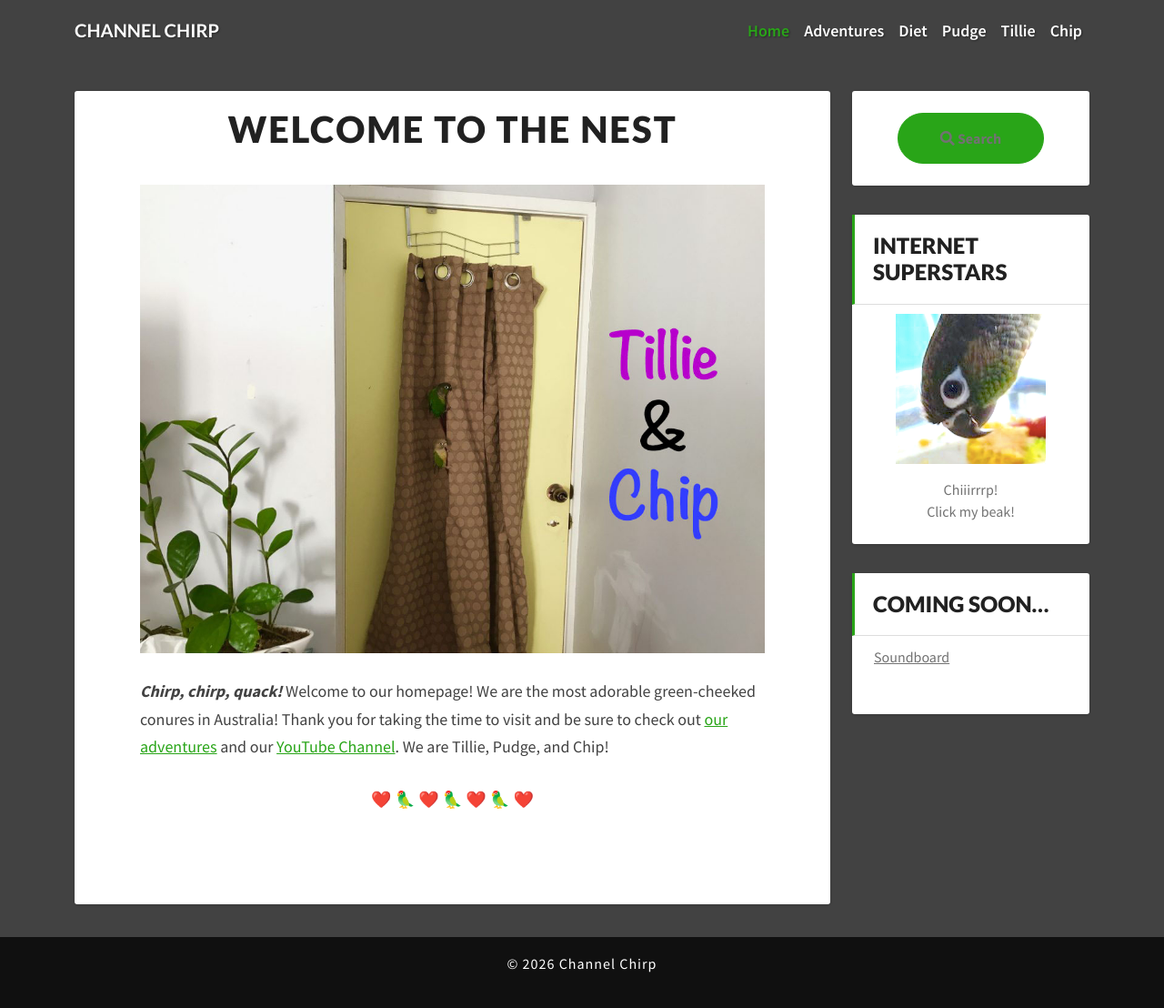
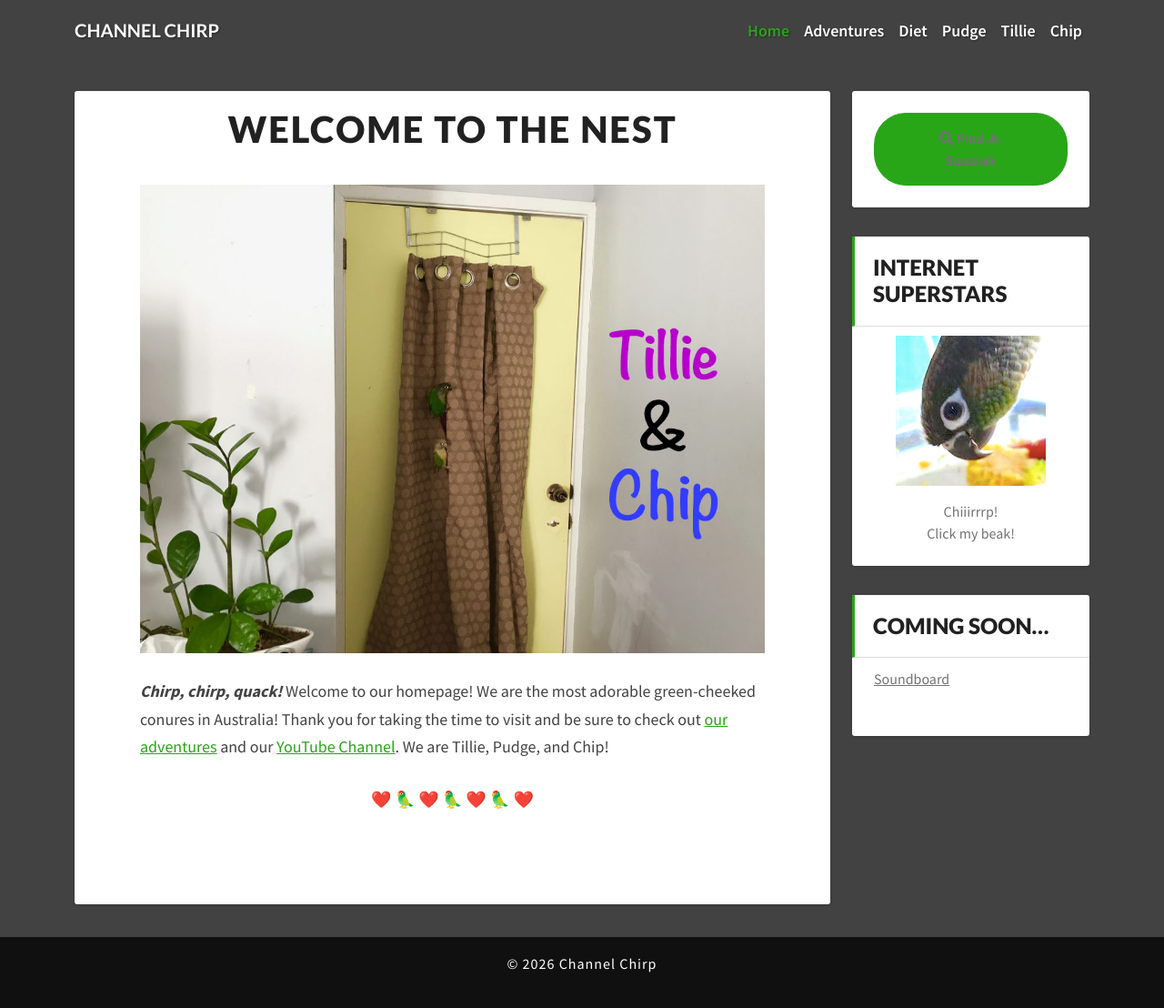
Before and after one commit to ChannelChirp/website, a Jekyll site: the page built from index.md, in a window 1280 px wide and 1113 px high. Shown: the top 1108 px of the window at 91% size. Built offline with Jekyll 4.4.1, drawn with Linux system fonts in a browser that asks for light colours.

Commit message:
fix: css fixes

```diff
--- a/_includes/sidebar.html
+++ b/_includes/sidebar.html
@@ -1,6 +1,6 @@
 <aside class="widget text-center">
   <a href="{{ '/search/' | relative_url }}" class="btn btn-primary">
-    <i class="fas fa-search"></i> Search
+    <i class="fas fa-search"></i> Find-a-Squawk
   </a>
 </aside>
 
--- a/css/lighthouse.css
+++ b/css/lighthouse.css
@@ -428,7 +428,13 @@
   --pagefind-ui-text: #424242;
   --pagefind-ui-background: #fff;
   --pagefind-ui-border: #ddd;
-  --pagefind-ui-border-radius: 3px;
+  --pagefind-ui-border-radius: 1px;
   --pagefind-ui-font: 'Source Sans Pro', 'Helvetica Neue', Arial, sans-serif;
   --pagefind-ui-scale: 1;
 }
+
+/* Full‑width search page tweaks */
+.page-search .pagefind-ui__form {
+  max-width: 600px;      /* nice readable width */
+  margin: 0 auto 1.5em;
+}
```
